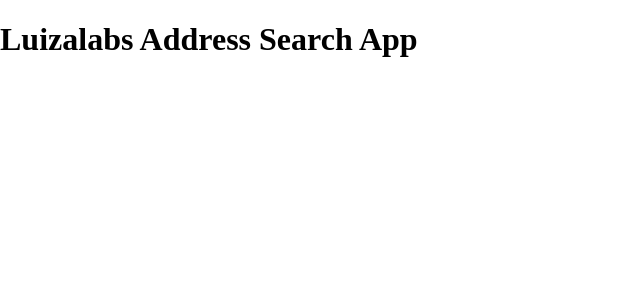
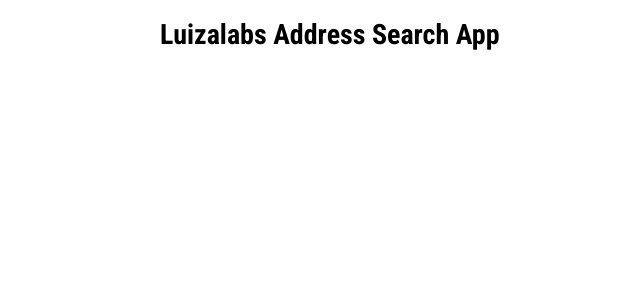
Before and after one commit to bruno02221/luizalabs-cep-search, a React app: page / in a window 1280 px wide. Shown: the top 300 px of the page, without its empty margins (0-640 px from the left). Built offline with nearby package versions, Linux system fonts and the light colour scheme.

Commit message:
Prepare page base styling

```diff
--- a/src/App.js
+++ b/src/App.js
@@ -1,9 +1,10 @@
 import React from "react";
+import Container from "./Container";
 
 const App = () => (
-  <div>
+  <Container>
     <h1>Luizalabs Address Search App</h1>
-  </div>
+  </Container>
 );
 
 export default App;
--- /dev/null
+++ b/src/Container.js
@@ -0,0 +1,8 @@
+import styled from "styled-components";
+
+const Container = styled.div`
+  max-width: 960px;
+  margin: 0 auto;
+`;
+
+export default Container;
--- /dev/null
+++ b/src/style/base.js
@@ -0,0 +1,20 @@
+import { css } from "styled-components";
+
+const base = css`
+  html,
+  body {
+    font-size: 14px;
+    font-family: var(--font-sans-serif);
+    height: 100%;
+  }
+
+  *,
+  *::before,
+  *::after {
+    font-size: inherit;
+    font-family: inherit;
+    box-sizing: border-box;
+  }
+`;
+
+export default base;
--- a/src/style/index.js
+++ b/src/style/index.js
@@ -1,7 +1,9 @@
 import "normalize.css";
 import theme from "./theme";
+import base from "./base";
 import { css } from "styled-components";
 
 export default css`
   ${theme};
+  ${base};
 `;
--- a/src/style/theme.js
+++ b/src/style/theme.js
@@ -1,6 +1,11 @@
 import { css } from "styled-components";
 
 const theme = css`
+  @import url("https://fonts.googleapis.com/css?family=Roboto+Condensed:300,400,700");
+
   :root {
+    --font-sans-serif: "Roboto Condensed", sans-serif;
   }
 `;
+
+export default theme;
```
